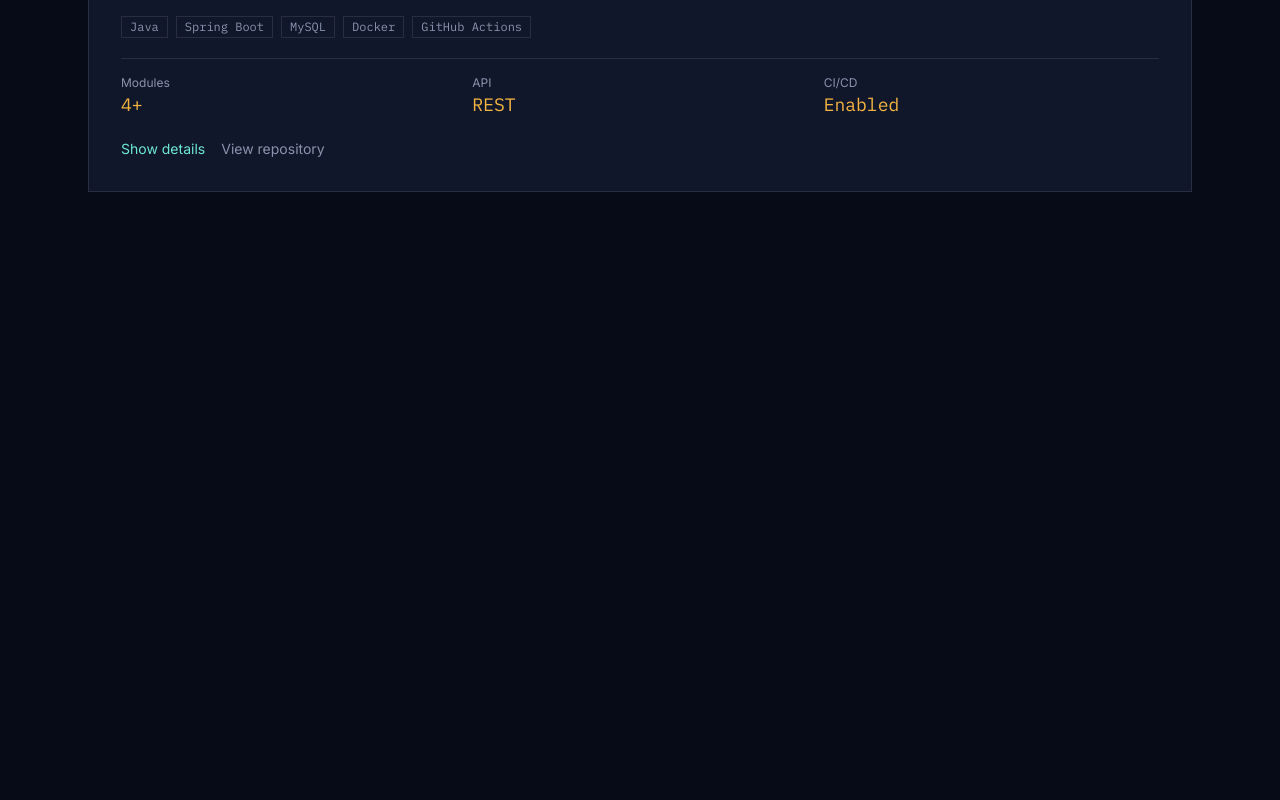
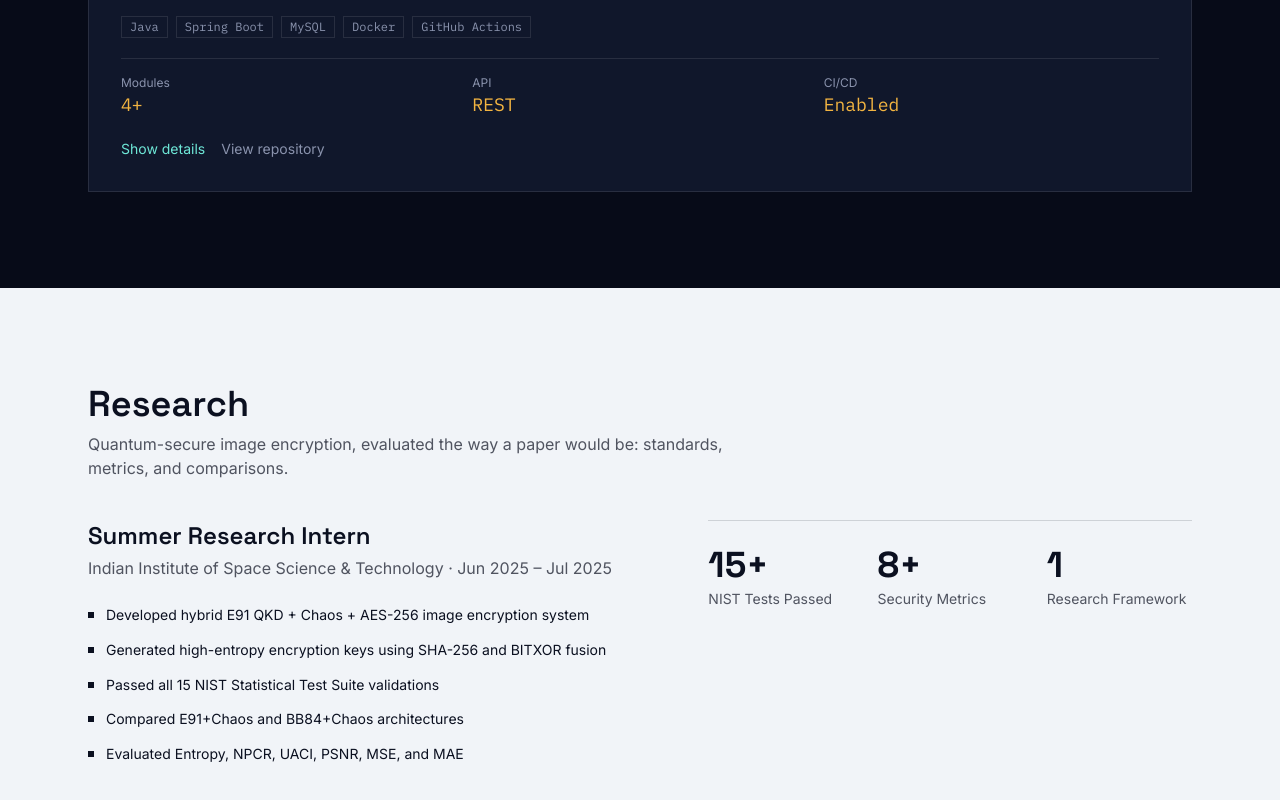
Before and after one commit to VA-SA-NT-H/test-portfolio, a React (Vite) app: page / in a window 1280 px wide. Shown: the part 2029-2829 px from the top of the page. Before the commit the page ends 2317 px from the top, so only its background shows below. Built offline with nearby package versions, Linux system fonts and the light colour scheme.

Commit message:
feat: add light-inverted research section with count-up metrics

```diff
--- a/src/App.tsx
+++ b/src/App.tsx
@@ -1,5 +1,6 @@
 import { Header } from "./components/Header";
 import { Hero } from "./components/Hero";
+import { Research } from "./components/Research";
 import { Work } from "./components/Work";
 
 export default function App() {
@@ -9,6 +10,7 @@ export default function App() {
       <main>
         <Hero />
         <Work />
+        <Research />
       </main>
     </div>
   );
--- /dev/null
+++ b/src/components/Research.tsx
@@ -0,0 +1,66 @@
+import { experience } from "../../data/experience";
+import { useCountUp } from "../hooks/useCountUp";
+import { Reveal } from "./Reveal";
+
+function Achievement({ value, label }: { value: string; label: string }) {
+  const target = parseInt(value, 10);
+  const suffix = value.endsWith("+") ? "+" : "";
+  const { ref, value: current } = useCountUp(target, 800);
+
+  return (
+    <div>
+      <span ref={ref} className="font-display text-4xl font-bold text-night">
+        {current}
+        {suffix}
+      </span>
+      <p className="mt-1 text-sm text-night/70">{label}</p>
+    </div>
+  );
+}
+
+export function Research() {
+  return (
+    <section id="research" aria-labelledby="research-heading" className="bg-paper text-night">
+      <div className="mx-auto max-w-6xl px-4 py-24 sm:px-6">
+        <Reveal>
+          <h2 id="research-heading" className="font-display text-3xl font-semibold sm:text-4xl">
+            Research
+          </h2>
+          <p className="mt-2 max-w-2xl text-night/70">
+            Quantum-secure image encryption, evaluated the way a paper would be: standards,
+            metrics, and comparisons.
+          </p>
+        </Reveal>
+
+        <div className="mt-10 grid gap-10 lg:grid-cols-[1.2fr_1fr]">
+          <Reveal>
+            <h3 className="font-display text-2xl font-semibold">{experience.role}</h3>
+            <p className="mt-1 text-night/70">
+              {experience.organization} · {experience.duration}
+            </p>
+            <ul className="mt-6 space-y-3">
+              {experience.highlights.map((highlight) => (
+                <li key={highlight} className="flex gap-3 text-sm leading-relaxed">
+                  <span aria-hidden="true" className="mt-2 h-1.5 w-1.5 shrink-0 bg-night" />
+                  <span>{highlight}</span>
+                </li>
+              ))}
+            </ul>
+          </Reveal>
+
+          <Reveal delay={0.1}>
+            <div className="grid grid-cols-3 gap-6 border-t border-night/15 pt-6">
+              {experience.achievements.map((achievement) => (
+                <Achievement
+                  key={achievement.label}
+                  value={achievement.value}
+                  label={achievement.label}
+                />
+              ))}
+            </div>
+          </Reveal>
+        </div>
+      </div>
+    </section>
+  );
+}
```
Also changed, not shown: 1 other file (tests, documents, lock files or other folders).
